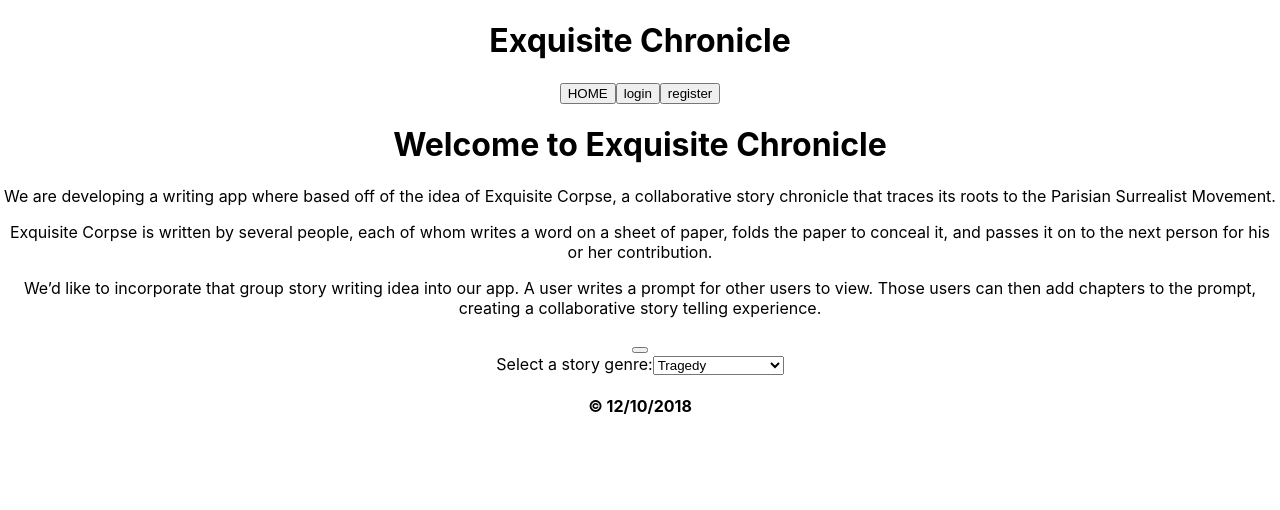
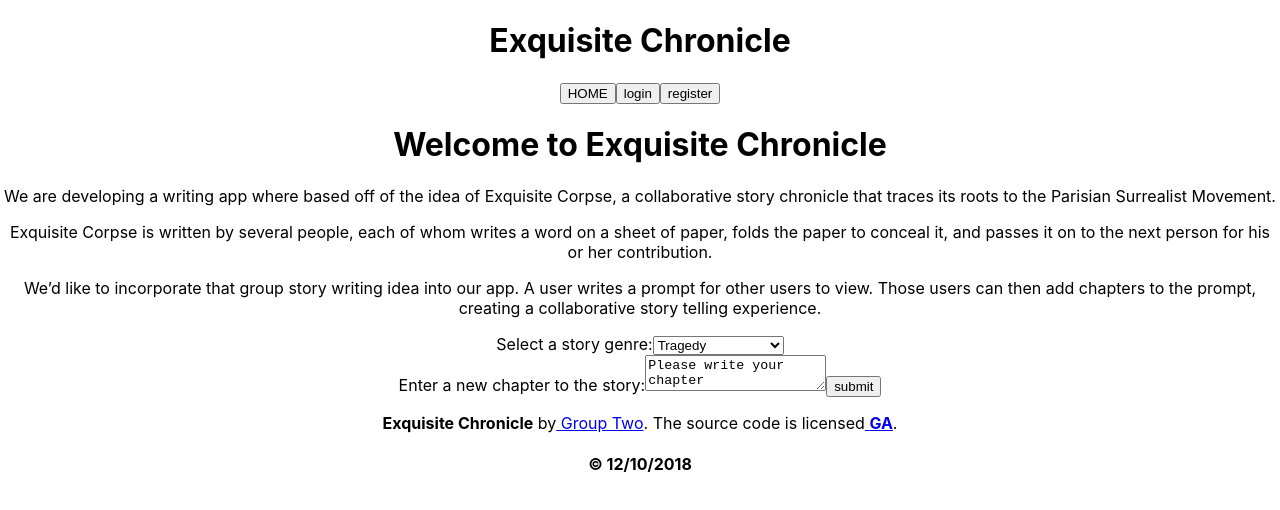
Before and after one commit to EJLugo/exquisite-chronicle, a React (Create React App) app in the folder client/: page / in a window 1280 px wide. Shown: the top 510 px of the page. Built offline with nearby package versions, Linux system fonts and the light colour scheme.

Commit message:
updated components

```diff
--- a/client/src/App.js
+++ b/client/src/App.js
@@ -11,6 +11,7 @@ import ViewAllPrompts from './components/ViewAllPrompts';
 import NavBar from './components/NavBar';
 import Footer from './components/Footer';
 import PromptForm from './components/PromptForm';
+
 
 class App extends Component {
   constructor(props) {
@@ -42,6 +43,19 @@ class App extends Component {
     }));
   }
 
+  handleSubmit = async (e) => {
+    e.preventDefault();
+    console.log(this.state.formData);
+    // await this.createUser(this.state.formData);
+  }
+
+ //  async registerUser(e) {
+ //   e.preventDefault();
+ //   const resp = await createUser(this.state.formData);
+ //   this.setState({token: resp.data.token});
+ //   this.getUser();
+ // }
+
   renderUserview() {
     const { userView, formData } = this.state;
     const { username, password, date } = formData;
@@ -63,6 +77,7 @@ class App extends Component {
       return (
         <LoginForm
           handleChange={this.handleChange}
+          onSubmit={this.handleSubmit}
           username={username}
           password={password}
           swapUserForm={this.swapUserForm}
@@ -89,6 +104,7 @@ class App extends Component {
         <NavBar handleViewChange={this.setView}/>
         {this.renderUserview()}
         <Dropdown />
+        <PromptForm />
         <Footer />
       </div>
     );
--- a/client/src/components/Footer.js
+++ b/client/src/components/Footer.js
@@ -9,8 +9,15 @@ export default class Footer extends Component {
   }
   render() {
     return (
-      <footer>
-        <h4>{`\xA9 ${this.state.date}`}</h4>
+      <footer className="footer">
+          <div class="footer-text">
+             <p>
+               <strong>Exquisite Chronicle</strong> by
+               <a href="https://.com"> Group Two</a>. The source code is licensed
+               <a href="https://generalassemb.ly/"> <strong>GA</strong></a>.
+             </p>
+          </div>
+          <h4>{`\xA9 ${this.state.date}`}</h4>
       </footer>
     );
   }
--- a/client/src/components/LoginForm.js
+++ b/client/src/components/LoginForm.js
@@ -3,17 +3,18 @@ import React from 'react';
 export default (props) => (
   <form
     className='register-form'
-    // onSubmit={props.handleSubmit}
-    >
-
+    onSubmit={props.handleSubmit}
+   >
+    <h2>Sign In</h2>
     <label htmlFor="username">Username</label>
 
     <input
       type='text'
       id='username'
       name='username'
-      // onChange={props.handleChange}
-      // value={props.username}
+      placeholder='username'
+      onChange={props.handleChange}
+      value={props.username}
     />
 
     <label htmlFor="password">Password</label>
@@ -22,8 +23,9 @@ export default (props) => (
       type="text"
       id="password"
       name="password"
-      // onChange={props.handleChange}
-      // value={props.password}
+      placeholder='password'
+      onChange={props.handleChange}
+      value={props.password}
     />
 
     <input
--- a/client/src/components/PromptForm.js
+++ b/client/src/components/PromptForm.js
@@ -1,22 +1,42 @@
-import React from 'react';
+import React, {Component} from 'react';
 
-export default function PromptForm(){
+export default class PromptForm extends Component{
+  constructor(props) {
+    super(props);
+    this.state = {
+      value: 'Please write your chapter'
+    };
+    this.handleChange = this.handleChange.bind(this);
+    this.handleSubmit = this.handleSubmit.bind(this);
+  }
+
+  handleChange(e) {
+  this.setState({value: e.target.value});
+  }
+
+  handleSubmit(e) {
+    alert('A chapter was submitted: ' + this.state.value);
+    e.preventDefault();
+  }
+
+  render(){
     return(
       <form
         className='prompt-form'
-      onSubmit={console.log('test')}
+        onSubmit={this.handleSubmit}
         >
-      <label>Enter a new chapter to the story: </label>
-      <input
-        type='text'
-        id='newChapter'
-        name='newChapter'
-      />
+        <label>
+          Enter a new chapter to the story:
+          <textarea
+            value={this.state.value}
+            onChange={this.handleChange} />
+        </label>
         <input
           type='submit'
           value='submit'
         />
       </form>
-  )
+    );
+  }
 
 }
--- a/client/src/components/RegisterForm.js
+++ b/client/src/components/RegisterForm.js
@@ -3,23 +3,24 @@ import React from 'react';
 export default (props) => (
   <form
     className="register-form"
-    // onSubmit={props.handleSubmit}
-    >
+    onSubmit={props.handleSubmit}
+  >
+    <h2>Register</h2>
     <label htmlFor="username">Username</label>
     <input
       type="text"
       id="username"
       name="username"
-      // onChange={props.handleChange}
-      // value={props.username}
+      onChange={props.handleChange}
+      value={props.username}
     />
     <label htmlFor="password">Password</label>
     <input
       type="password"
       id="password"
       name="password"
-      // onChange={props.handleChange}
-      // value={props.password}
+      onChange={props.handleChange}
+      value={props.password}
     />
     <label>D.O.B</label>
     <input
--- a/client/src/components/Welcome.js
+++ b/client/src/components/Welcome.js
@@ -12,9 +12,5 @@ export default (props) => (
     <p>We’d like to incorporate that group story writing idea into our app. A user writes
        a prompt for other users to view. Those users can then add chapters to the prompt,
       creating a collaborative story telling experience.</p>
-
-
-
-			<button onClick={props.sampleUser}></button>
   </div>
 )
```
Lines whose indentation alone changed are shown as unchanged.
